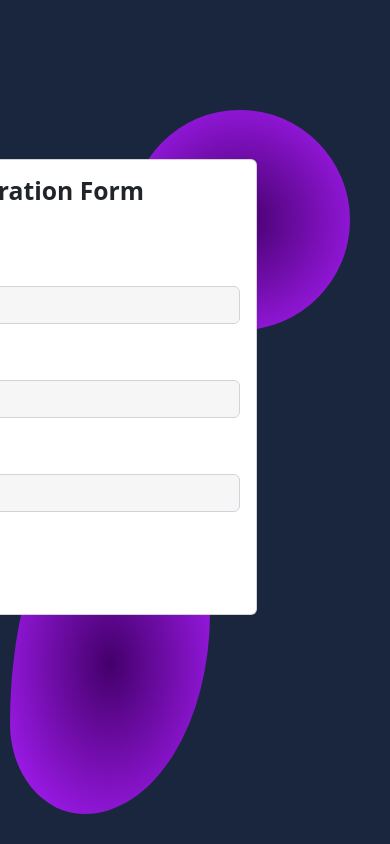
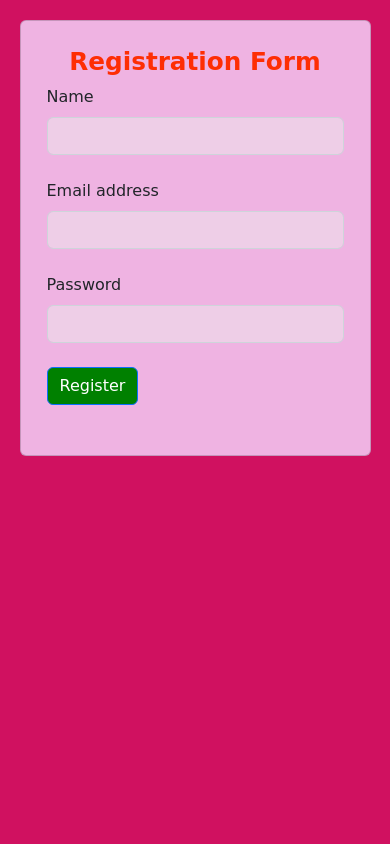
Before and after one commit to SanjayRavichandran-Mscss/Bharat-Intern_Task1, a website: page pages/index.html in a window 390 px wide. Drawn offline with nearby package versions, Linux system fonts and the light colour scheme.

Commit message:
Some changes in CSS and add responsive

```diff
--- a/index.js
+++ b/index.js
@@ -53,7 +53,6 @@ app.post("/register", async(req, res) =>{
        res.redirect("/success");
     }
     else{
-        console.log("User Already exist")
         res.redirect("/error")
     }
     }
--- a/pages/index.html
+++ b/pages/index.html
@@ -4,63 +4,30 @@
     <meta charset="UTF-8" />
     <meta http-equiv="X-UA-Compatible" content="IE=edge" />
     <meta name="viewport" content="width=device-width, initial-scale=1.0" />
-    <link rel="stylesheet" href="style.css" />
-    <link
-      rel="shortcut icon"
-      href="https://th.bing.com/th/id/OIP.kwE8IapDUTtylieeRnn2YAHaHa?pid=ImgDet&rs=1"
-      type="image/x-icon"
-    />
     <link
       rel="stylesheet"
       href="https://cdn.jsdelivr.net/npm/bootstrap@5.2.3/dist/css/bootstrap.min.css"
       integrity="sha384-rbsA2VBKQhggwzxH7pPCaAqO46MgnOM80zW1RWuH61DGLwZJEdK2Kadq2F9CUG65"
       crossorigin="anonymous"
     />
-    <title>Registration form</title>
-  </head>
 
-  <body class="background-radial-gradient">
     <style>
-      .background-radial-gradient {
-        background-color: hsl(219, 43%, 17%);
-        background-image: radial-gradient(
-            650px circle at 0% 0%,
-            hsl(218, 41%, 35%) 15%,
-            hsl(218, 41%, 30%) 35%,
-            hsl(218, 41%, 20%) 75%,
-            hsl(218, 41%, 19%) 80%,
-            transparent 100%
-          ),
-          radial-gradient(
-            1250px circle at 100% 100%,
-            hsl(218, 41%, 45%) 15%,
-            hsl(218, 41%, 30%) 35%,
-            hsl(218, 41%, 20%) 75%,
-            hsl(218, 41%, 19%) 80%,
-            transparent 100%
-          );
-      }
+      body{
+        background: hsl(335, 85%, 44%);
+         }
+         h2{
+          font-family:cursive;
+          pointer-events: none;
+          font-weight:600;
+          color:rgb(254, 46, 4);
+         }
 
-      #radius-shape-1 {
-        height: 220px;
-        width: 220px;
-        top: 110px;
-        left: 130px;
-        background: radial-gradient(#44006b, #ad1fff);
-        overflow: hidden;
-      }
-
-      #radius-shape-2 {
-        border-radius: 38% 62% 63% 37% / 70% 33% 67% 30%;
-        bottom: 30px;
-        right: 180px;
-        width: 200px;
-        height: 300px;
-        background: radial-gradient(#44006b, #ad1fff);
-        overflow: hidden;
-      }
+         #reg{
+          background-color: green;
+         }
 
       #card {
+        font-family:cursive;
         margin-top: 100px;
         top: 7%;
         right: 34%;
@@ -68,58 +35,91 @@
         margin: 100px auto;
         text-align: center;
         position: absolute;
-        background: hsl(0, 0%, 100%);
+        background: hsl(313, 66%, 82%);
         backdrop-filter: blur(30px);
       }
-      .form-outline > input{
+      .form-outline > input {
         background-color: #ececec77;
+      }
+
+      /* Responsive */
+      /* Tablet and smaller devices */
+      @media (max-width: 768px) {
+        #card {
+          width: 80%;
+          top: auto;
+          right: auto;
+          margin: 50px auto;
+          position: relative;
+        }
+      }
+
+      /* Mobile devices */
+      @media (max-width: 480px) {
+        #card {
+          width: 90%;
+          margin: 20px auto;
+          padding: 10px;
+        }
       }
     </style>
 
+    <title>Registration form</title>
+  </head>
+
+  <body>
     <section class="text-center">
-      <div
-        id="radius-shape-1"
-        class="position-absolute rounded-circle shadow-5-strong"
-      ></div>
-      <div id="radius-shape-2" class="position-absolute shadow-5-strong"></div>
       <div class="card mx-9 lg-12 mx-md-5 shadow-5-strong" id="card">
         <div class="card-body px-md-5 align-left">
-          <h2 class="fw-bold mb-5">Registration Form</h2>
+          <h2>Registration Form</h2>
 
-
-
-          <form method="post" action="/register" style="text-align: left">
+          <form
+            method="post"
+            action="/register"
+            style="text-align: left"
+            autocomplete="off"
+          >
             <div class="form-outline mb-4">
               <label class="form-label" for="form3Example1">Name</label>
-              <input type="text" id="form3Example1" name="name" class="form-control" />
+              <input
+                type="text"
+                id="form3Example1"
+                name="name"
+                class="form-control"
+                required
+              />
             </div>
 
             <div class="form-outline mb-4">
               <label class="form-label" for="form3Example3"
                 >Email address</label
               >
-              <input type="email" id="form3Example3"  name="email" class="form-control" />
+              <input
+                type="email"
+                id="form3Example3"
+                name="email"
+                class="form-control"
+                required
+              />
             </div>
 
             <div class="form-outline mb-4">
               <label class="form-label" for="form3Example4">Password</label>
-              <input type="password" id="form3Example4"  name="password" class="form-control" />
+              <input
+                type="password"
+                id="form3Example4"
+                name="password"
+                class="form-control"
+                required
+              />
             </div>
 
-            <button type="submit" class="btn btn-primary btn-block mb-4">
+            <button id="reg" type="submit" class="btn btn-primary btn-block mb-4">
               Register
             </button>
           </form>
-
-
         </div>
       </div>
     </section>
-
-    <script
-      src="https://cdn.jsdelivr.net/npm/bootstrap@5.2.3/dist/js/bootstrap.min.js"
-      integrity="sha384-cuYeSxntonz0PPNlHhBs68uyIAVpIIOZZ5JqeqvYYIcEL727kskC66kF92t6Xl2V"
-      crossorigin="anonymous"
-    ></script>
   </body>
 </html>
```
Also changed, not shown: pages/error.html (+23 -4 lines), pages/success.html (+3 -2 lines).
